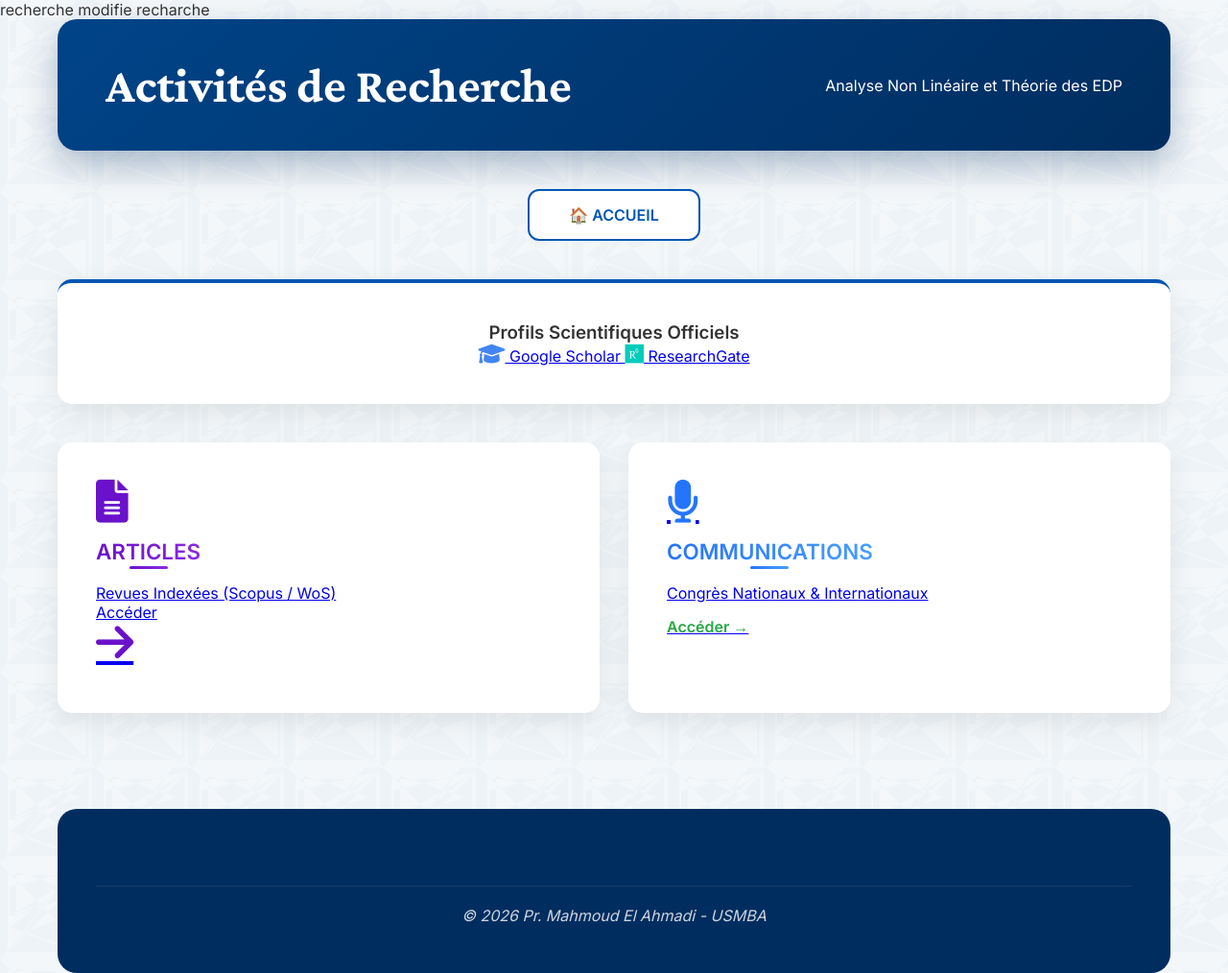
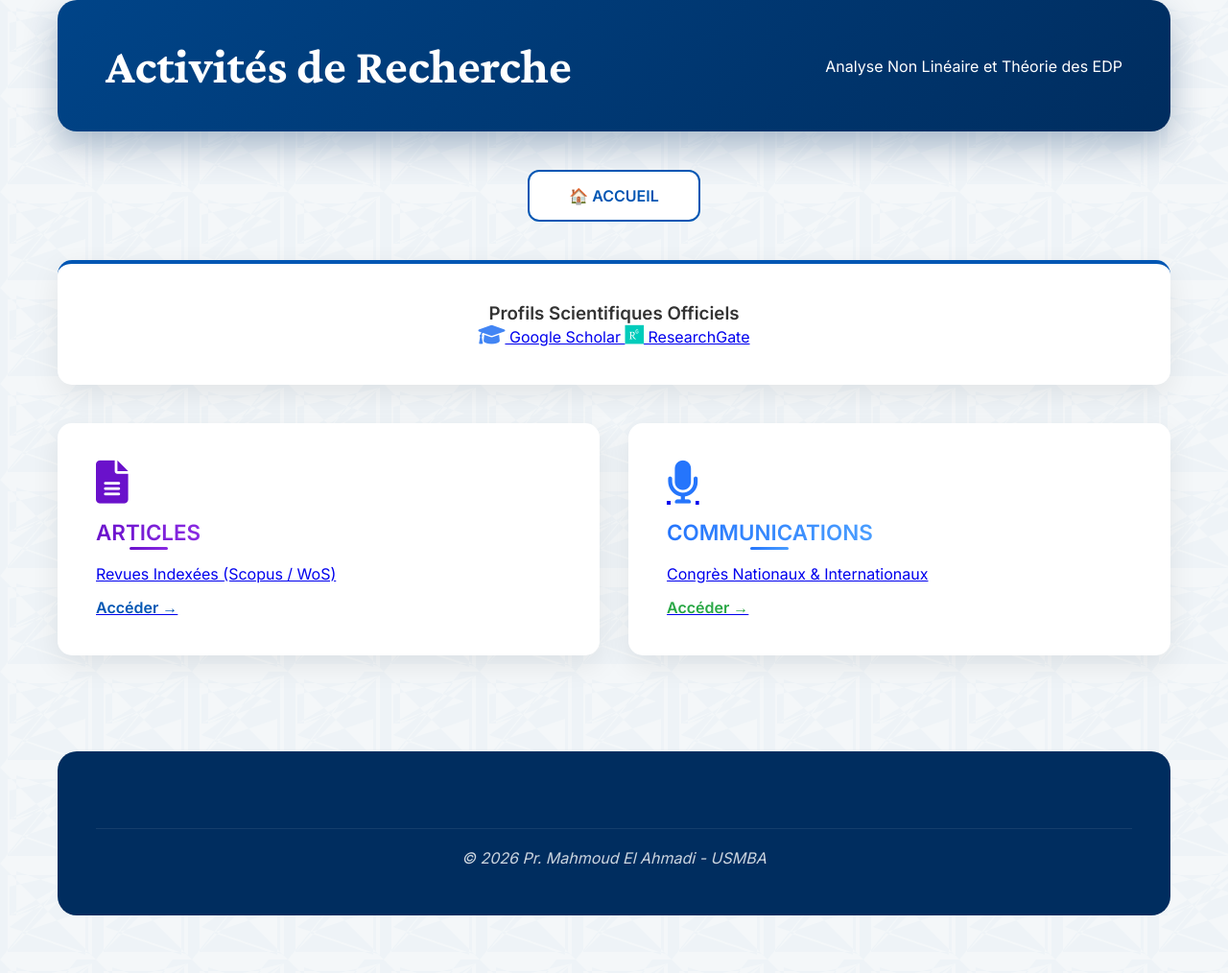
Before and after one commit to mahmoudmath/mahmoudmath.github.io, a Jekyll site: the page recherche.html, which Jekyll copies as it is, in a window 1280 px wide. Shown: the whole page at 96% size. Built offline with Jekyll 4.4.1, drawn with Linux system fonts in a browser that asks for light colours; after the commit the page ends 954 px from its top, so only the background shows below that.

Commit message:
Update recherche.html

```diff
--- a/recherche.html
+++ b/recherche.html
@@ -1,6 +1,3 @@
-recherche modifie
-recharche
-
 <!DOCTYPE html>
 <html lang="fr">
 <head>
@@ -57,7 +54,7 @@ height="0" width="0" style="display:none;visibility:hidden"></iframe></noscript>
                 <p>Revues Indexées (Scopus / WoS)</p>
                 <div class="badge-container">
                 </div>
-                <span class="btn-access">Accéder <i class="fa-solid fa-arrow-right"></i></span>
+                <span style="color: #0056b3; font-weight: bold; display: block; margin-top: 15px;">Accéder →</span>
             </a>
 
             <!-- COMMUNICATIONS -->
```
